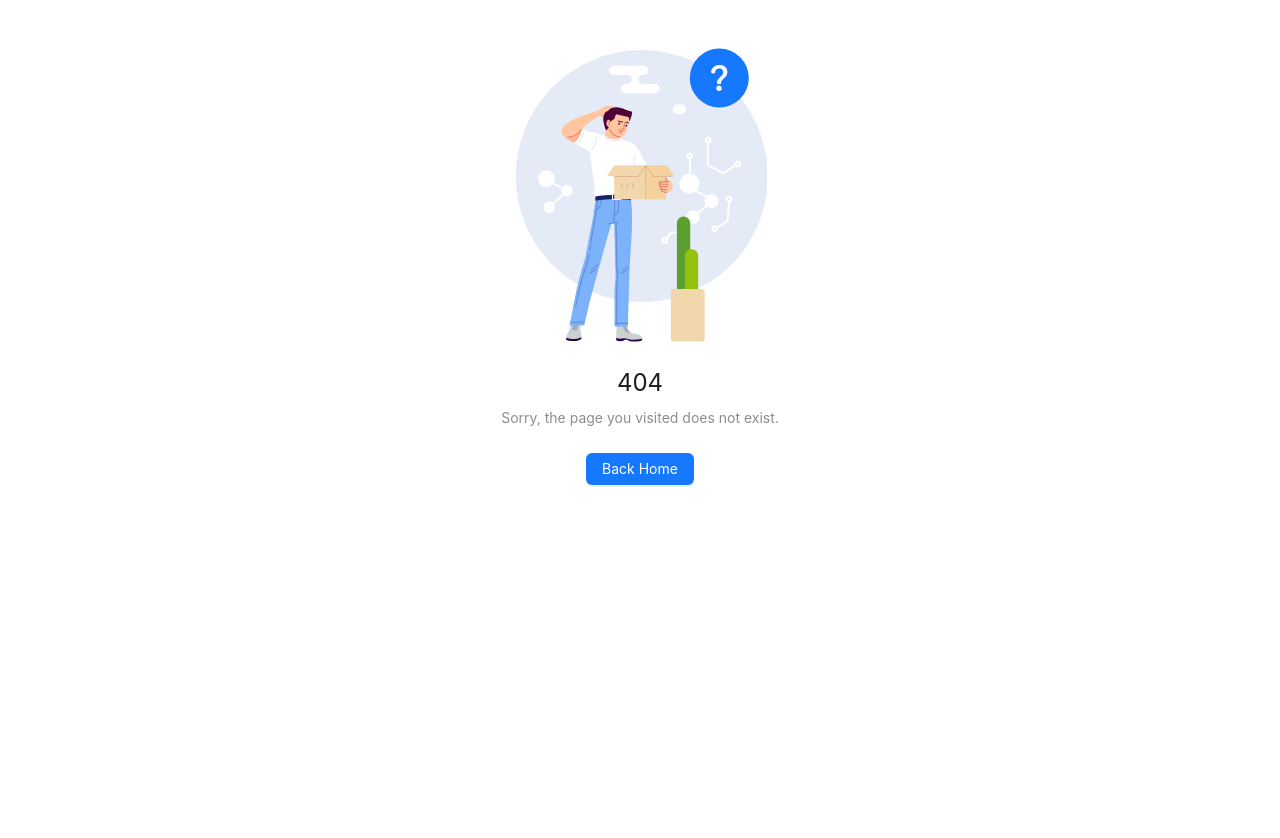
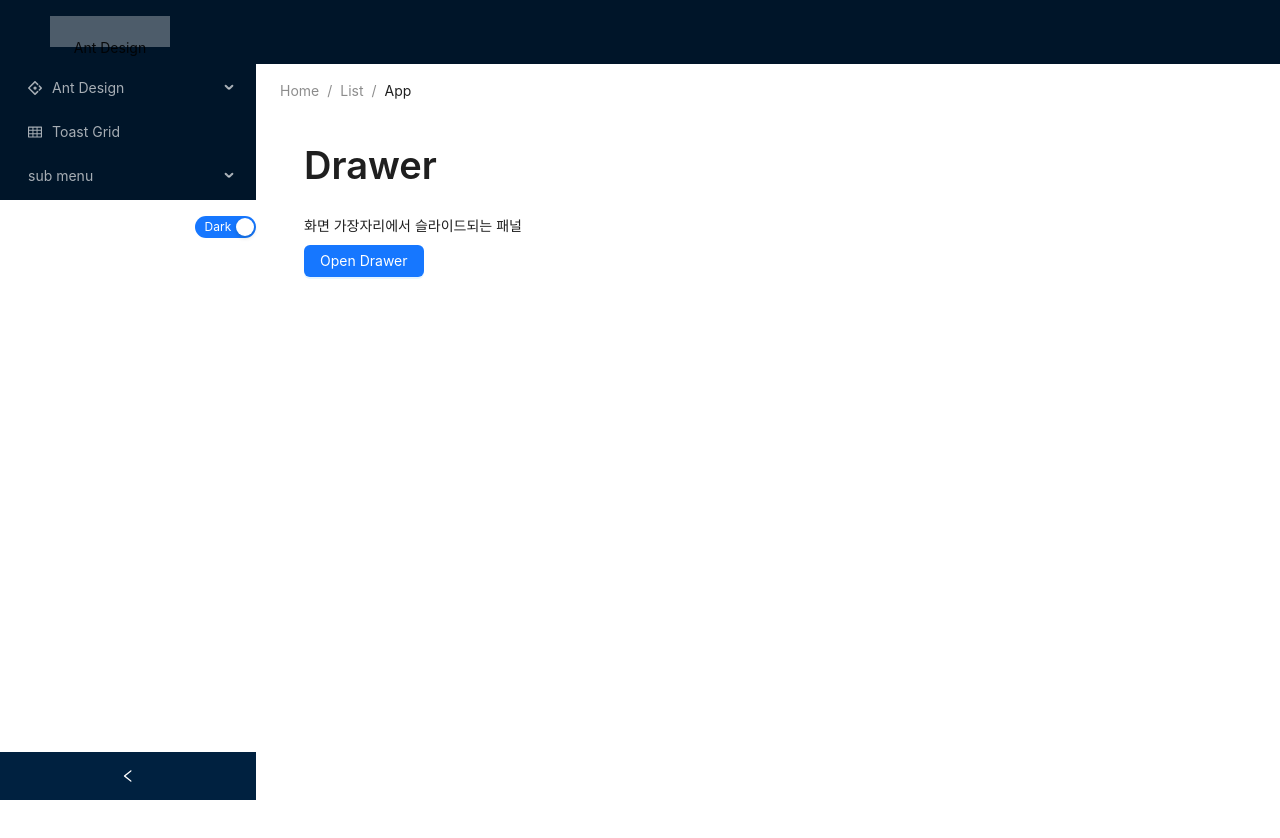
Before and after one commit to darkbright/clean-admin, a React (Create React App) app: page /antd/drawer in a window 1280 px wide. Before the commit this address had no page. Shown: the top 838 px of the page. Before the commit the page ends 800 px from the top, so only its background shows below. Built offline with nearby package versions, Linux system fonts and the light colour scheme.

Commit message:
antd panel

```diff
--- a/src/layouts/LeftBar.tsx
+++ b/src/layouts/LeftBar.tsx
@@ -5,32 +5,19 @@ import {
 } from '@ant-design/icons';
 import { Menu, MenuProps, MenuTheme, Space, Switch } from 'antd';
 import Sider from 'antd/es/layout/Sider';
-
-//  import type { MenuProps } from 'antd';
-// type MenuItem = Required<MenuProps>['items'][number];
-
-// function getItem(
-//   label: React.ReactNode,
-//   key: React.Key,
-//   icon?: React.ReactNode,
-//   children?: MenuItem[],
-//   type?: 'group',
-// ): MenuItem {
-//   return {
-//     key,
-//     icon,
-//     children,
-//     label,
-//     type,
-//   } as MenuItem;
-// }
+import { useNavigate } from 'react-router-dom';
 
 const items = [
-  { label: 'Ant Design', key: '1', icon: <AntDesignOutlined />},
+  {
+    label: 'Ant Design',
+    key: 'antd',
+    icon: <AntDesignOutlined />,
+    children: [{ label: 'Drawer', key: 'drawer'}]
+  },
   { label: 'Toast Grid', key: '2', icon: <TableOutlined /> },
   {
     label: 'sub menu',
-    key: '3',
+    key: 'tui-grid',
     children: [{ label: 'item 3', key: 'submenu-item-1' }],
   },
 ];
@@ -48,9 +35,17 @@ const LeftBar: React.FC = () => {
     setCollapsed(!collapsed);
   };
 
+  const navigate = useNavigate();
+
   const onClick: MenuProps['onClick'] = (e) => {
     console.log('click ', e);
     setCurrent(e.key);
+
+    if (e.keyPath[1] === "antd") {
+      navigate(`/antd/${e.keyPath[0]}`);
+    } else {
+      navigate(`/profile/${e.keyPath[0]}`);
+    }
   };
 
   return (
--- /dev/null
+++ b/src/pages/antd/drawer.tsx
@@ -0,0 +1,36 @@
+import React, { useState } from 'react';
+import { Button, Drawer, Space } from 'antd';
+import { Divider, Typography } from 'antd';
+
+const { Title, Paragraph, Text, Link } = Typography;
+
+const App: React.FC = () => {
+  const [open, setOpen] = useState(false);
+
+  const showDrawer = () => {
+    setOpen(true);
+  };
+
+  const onClose = () => {
+    setOpen(false);
+  };
+
+  return (
+    <>
+      <Space direction='vertical'>
+        <Title>Drawer</Title>
+        <Text>화면 가장자리에서 슬라이드되는 패널</Text>
+        <Button type="primary" onClick={showDrawer}>
+          Open Drawer
+      </Button>
+      </Space>
+      <Drawer title="Basic Drawer" placement="right" onClose={onClose} open={open}>
+        <p>Some contents...</p>
+        <p>Some contents...</p>
+        <p>Some contents...</p>
+      </Drawer>
+    </>
+  );
+};
+
+export default App;
--- a/src/routes/Router.tsx
+++ b/src/routes/Router.tsx
@@ -11,7 +11,7 @@ import NotFound from '../pages/404';
 import Unauthorized from '../pages/Unauthorized';
 import Main from '../pages/Main';
 
-
+import DrawerPage from '../pages/antd/drawer';
 
 function Router() {
   return (
@@ -24,6 +24,7 @@ function Router() {
       </Route>
       <Route path="/" element={<BaseLayout />}>
         <Route path="/main" element={<Main />} />
+        <Route path="/antd/drawer" element={<DrawerPage />} />
       </Route>
 
       {/* protected route - require auth and specific pageIds */}
```
